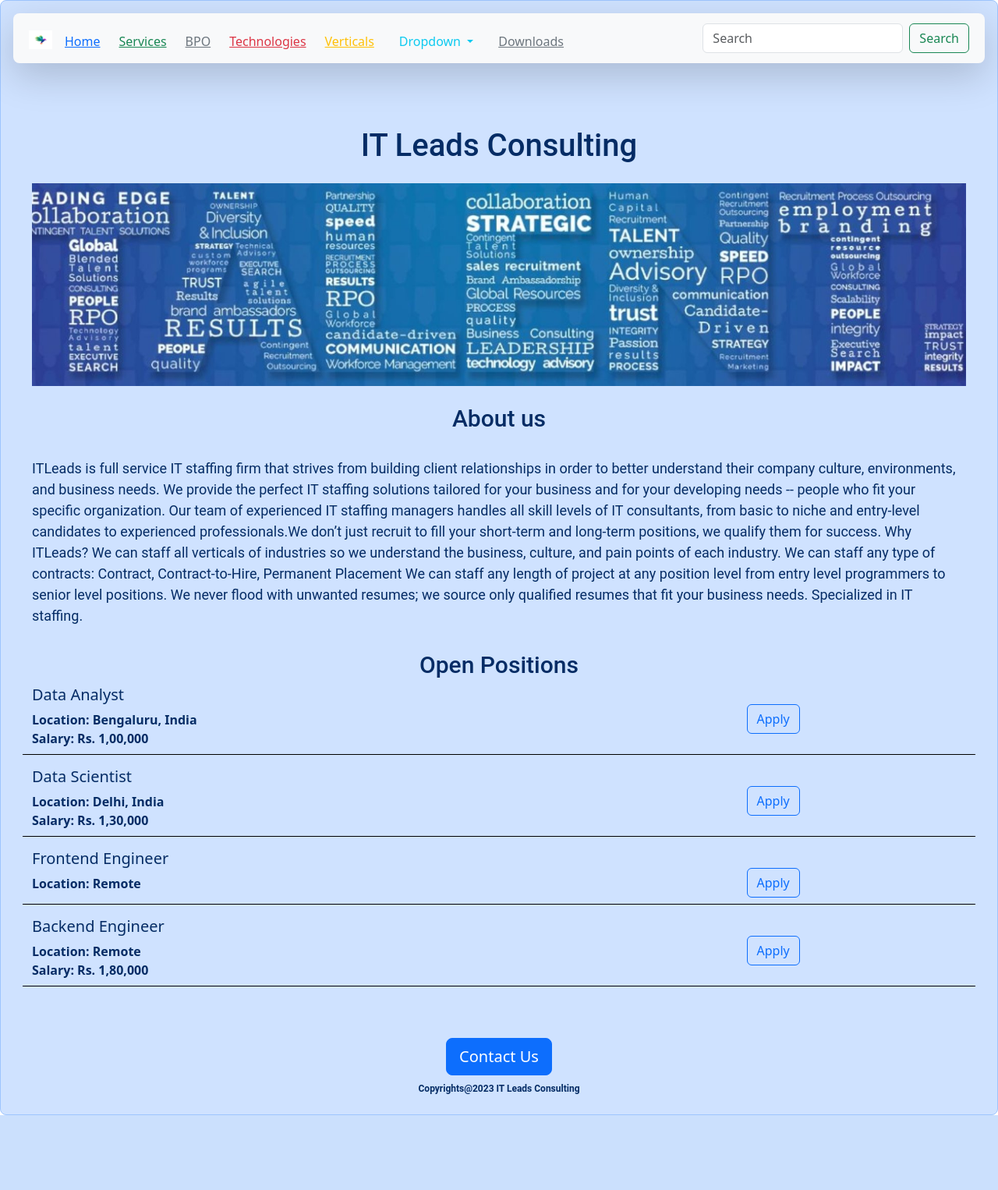
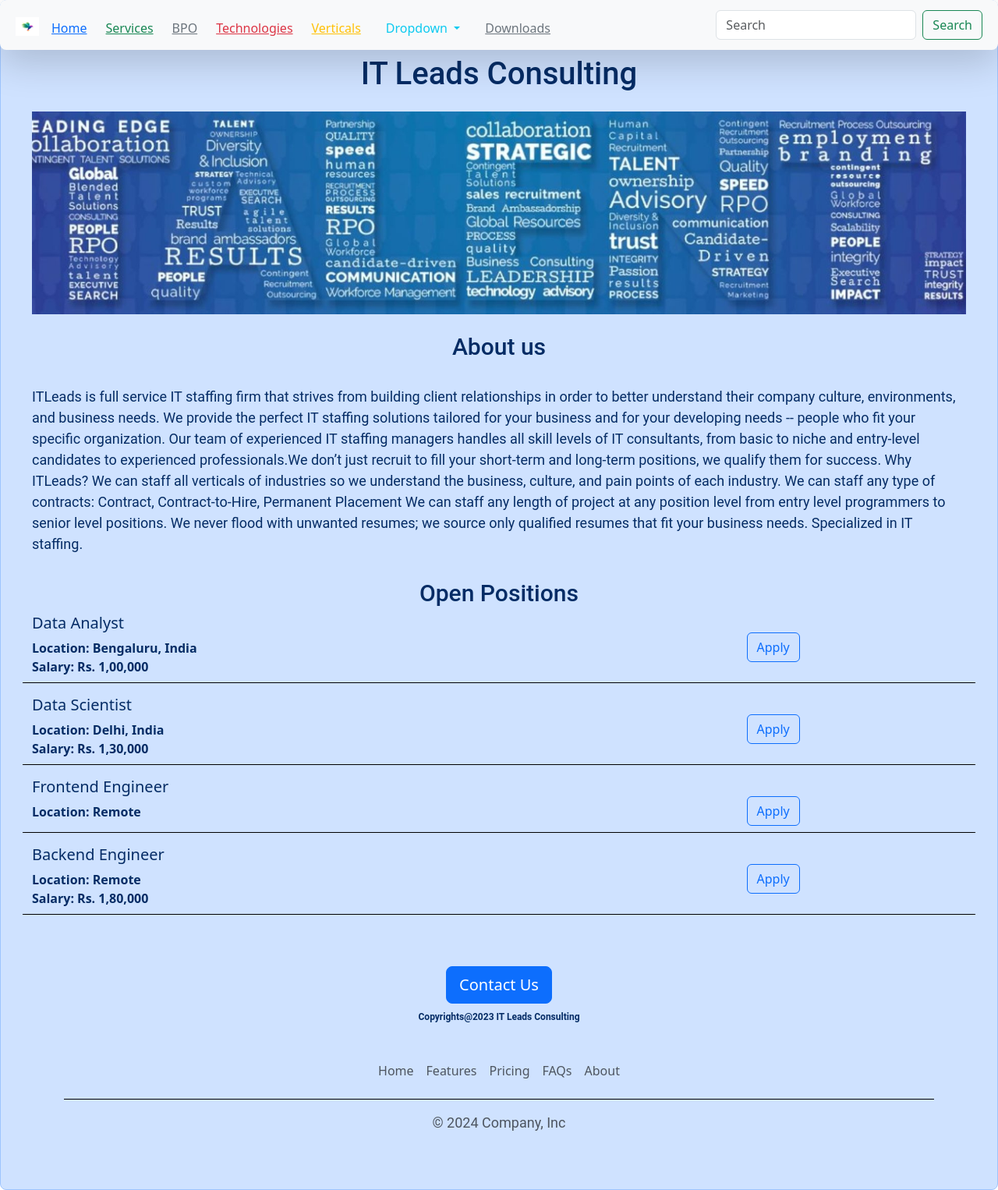
Before and after one commit to KalyanThatavarti/PyWebProject1.0, a Flask app: page / in a window 1280 px wide. Shown: the whole page at 78% size. Before the commit the page ends 1430 px from the top, so only its background shows below. Run offline with Flask 3, Linux system fonts and the light colour scheme.

Commit message:
Simple web app for Hello World

```diff
--- /dev/null
+++ b/templates/footer.html
@@ -0,0 +1,12 @@
+
+<div class="container">
+  <footer class="py-3 my-4">
+    <ul class="nav justify-content-center border-bottom border-black pb-3 mb-3">
+      <li class="nav-item"><a href="#" class="nav-link px-2 text-body-secondary">Home</a></li>
+      <li class="nav-item"><a href="#" class="nav-link px-2 text-body-secondary">Features</a></li>
+      <li class="nav-item"><a href="#" class="nav-link px-2 text-body-secondary">Pricing</a></li>
+      <li class="nav-item"><a href="#" class="nav-link px-2 text-body-secondary">FAQs</a></li>
+      <li class="nav-item"><a href="#" class="nav-link px-2 text-body-secondary">About</a></li>
+    </ul>
+    <p class="text-center text-body-secondary">&copy; 2024 Company, Inc</p>
+  </footer>
--- a/templates/home.html
+++ b/templates/home.html
@@ -41,8 +41,7 @@
     <div id="container" class="row gx-5" >
         <body>
          {% include 'nav.html' %}
-<h1 class="text-center mt-4 mb-4"> IT Leads Consulting</h1>
-
+        <h1 class="text-center mt-4 mb-4"> IT Leads Consulting</h1>
 <img id="banner" src="/static/TalentBanner1.jfif" class="rounded float-start" alt="...">
 
 <!--
@@ -87,6 +86,7 @@
        </b>
     </div>
             </body>
+     {% include 'footer.html' %}
 </div>
 
 </html>
--- a/templates/nav.html
+++ b/templates/nav.html
@@ -1,4 +1,4 @@
-<nav class="navbar fixed-top-50 navbar-expand-lg bg-body-tertiary shadow-lg p-2 mb-2 bg-body-tertiary rounded-3" >
+<nav class="navbar fixed-top navbar-expand-lg bg-body-tertiary shadow-lg p-2 mb-2 bg-body-tertiary rounded-3" >
   <div class="container-fluid">
     <a class="navbar-brand" href="#">
         <img src="/static/bird_2.jpg" alt="Bootstrap" width="30" height="24">
@@ -49,4 +49,4 @@
     </div>
   </div>
 </nav>
-<div style="margin-bottom:50px;"></div>
+<div style="margin-bottom:30px;"></div>
```
